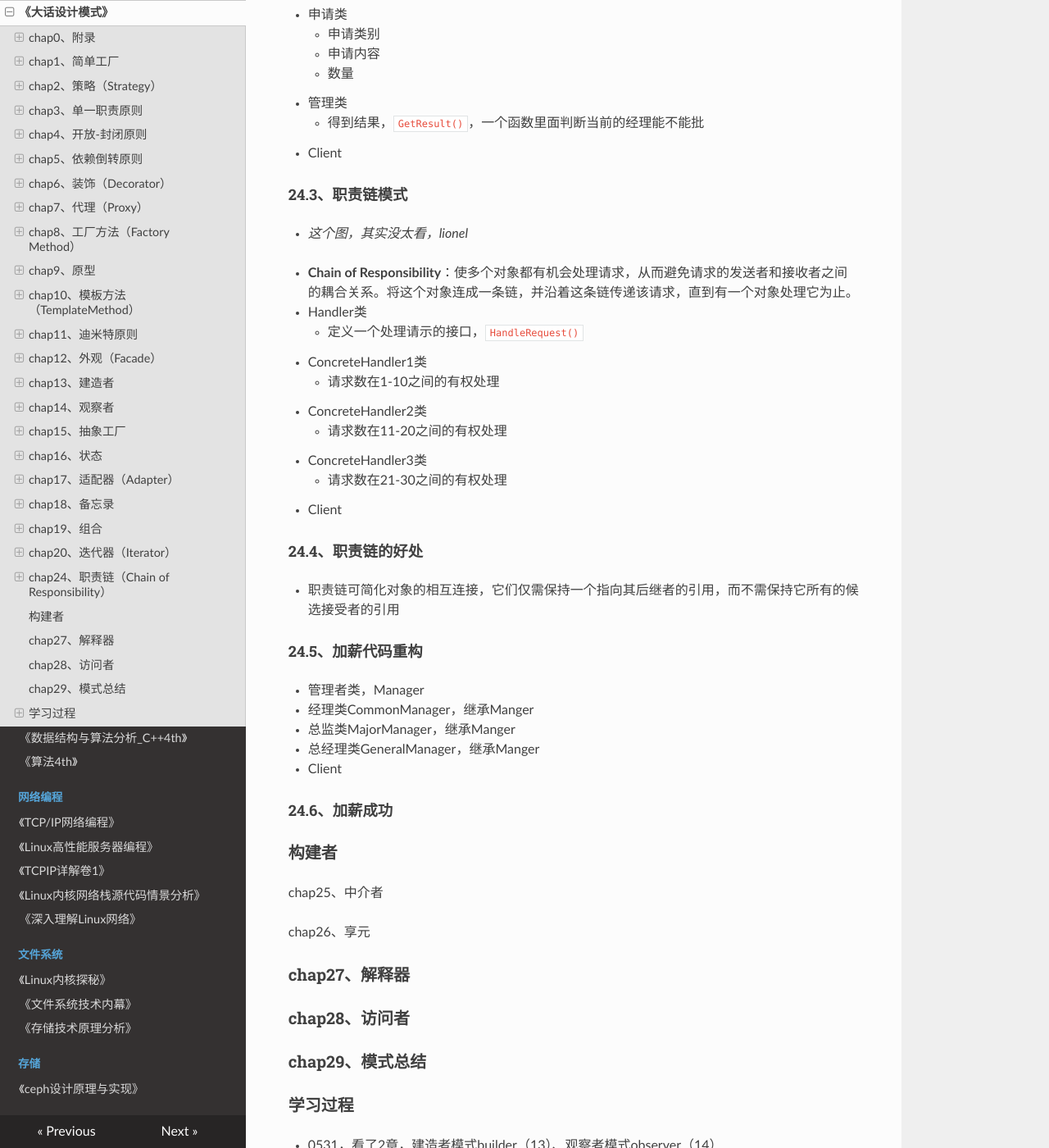
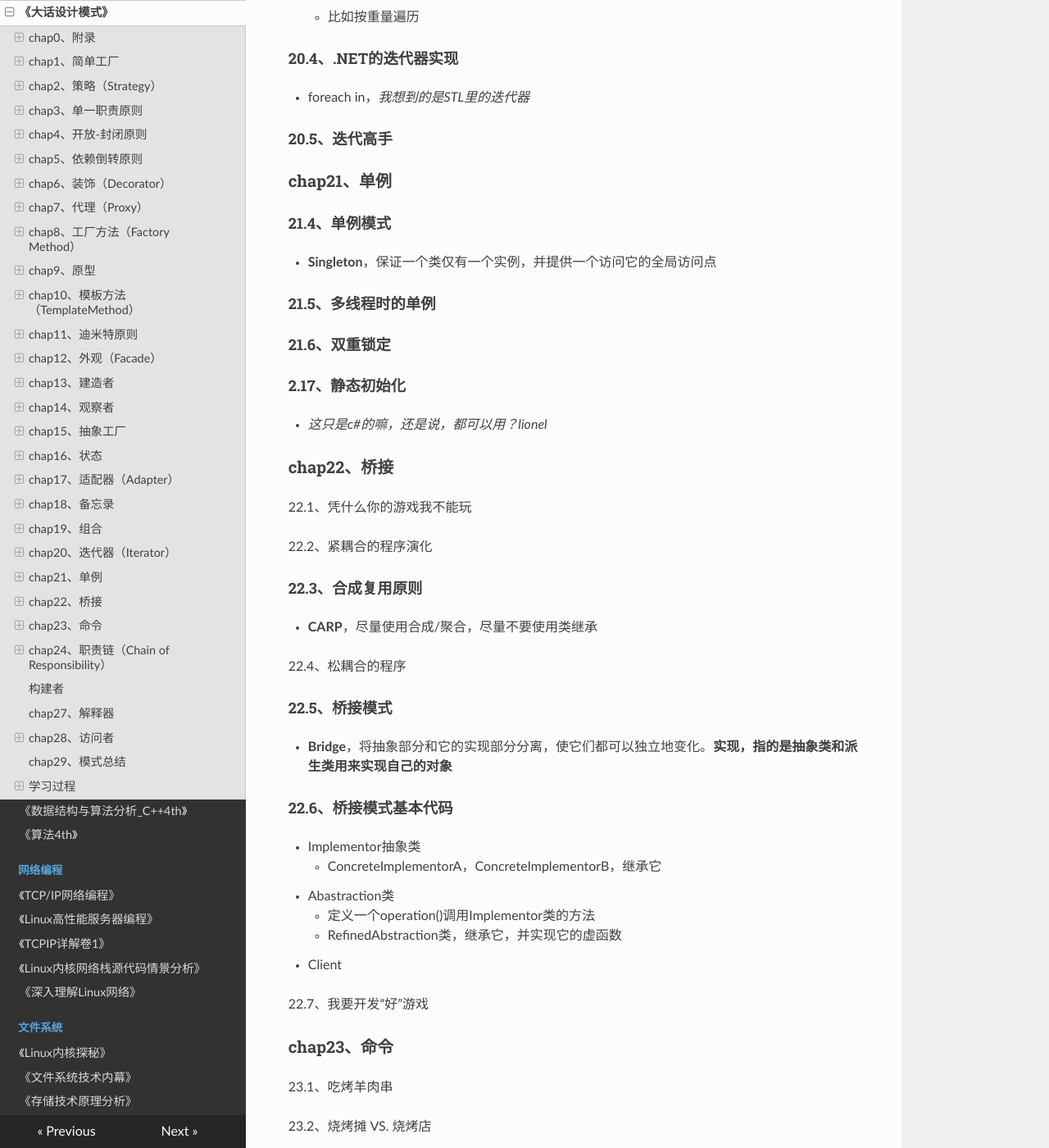
Before and after one commit to wolflion/booknotes, an MkDocs documentation site: the page built from docs/408/大话设计模式.md, in a window 1280 px wide and 1400 px high, scrolled down 19163 px. Shown: the whole window at 82% size. Built offline with MkDocs 1.6.1, drawn with Linux system fonts in a browser that asks for light colours; nearby versions of some CDN libraries; some of the changed text lies outside the part shown.

Commit message:
Update 大话设计模式.md

```diff
--- a/docs/408/大话设计模式.md
+++ b/docs/408/大话设计模式.md
@@ -3,6 +3,7 @@
 + 全书29章，想解决一下**自己写代码**
 
   + chap13(builder，初步成功)
+  + chap17（Adapter，初步成功）
 
 + 3个分类，7个原则
 
@@ -16,6 +17,7 @@
 + 结构型（7），**解决怎么组装现有类**，设计它们的交互模式  **适、享、代、组、装、外、桥**
 
   + 适配器（兼容老接口）、装饰器（增加额外功能）、代理（控制访问）、外观（封装底层）、桥接（分离抽象与实现）、组合（树形父子关系）、享元（复制对象）
+  + 桥接（抽象的手机品牌类，与，抽象的手机软件类，之间是**聚合**的，这条聚合线，看起来像一座桥），然后具体品牌和具体软件去各自继承，然后在clinet去构建，然后用具体手机品牌去跑具体的应用软件。
 
 + 行为型（11），**算法和对象间的职责分配**，描述对象与类的模式，以及它们之间的通信模式 **命、中、观、策、解、责、备、迭、状、模、访**
 
@@ -28,9 +30,9 @@
   + chap5、依赖倒转原则
     + 里面有**里氏替换原则**
   + chap11、迪米特原则
-  + 差了2个
+  + chap22、合成复用（用组合和聚合，少用继承）【22.3节】
+  + 差了1个
     + 接口隔离
-    + 合成复用（用组合和聚合，少用继承）
 
 + 类与类之间的关系（6种）
 
@@ -677,6 +679,20 @@
 
 #### 19.3、透明方式与安全方式
 
+#### 19.4、何时使用组合模式
+
+#### 19.5、公司管理系统
+
++ 公司class（）
+  + 有纯虚的add、remove、depth、dispaly()方法
+  + 具体公司类，继承并实现它
+  + 人力资源部，继承并实现它（add和remove是空的）
+  + 财务部，继承并实现它（add和remove是空的）
++ Clinet
+  + 用具体公司类，实现总公司的时候，add了 人力资源部、财务部
+  + 用具体公司类，实现分公司时，add了人力资源部，财务部  【**这时调用总公司的add()方法，把分公司放进去**】
+  + 办事处也是类似
+
 ### chap20、迭代器（Iterator）
 
 #### 20.1、乘车买票，不管你是谁！
@@ -688,6 +704,8 @@
 + **Iterator**：提供一种方法顺序访问一个聚合对象中各个元素，而不暴露该对象的内部表示。
 
 #### 20.3、迭代器实现
+
++ *lionel，真的写代码后发现不对，c#有个object类型呢，C++没有，怎么转呢？所以，代码暂时没有调通*
 
 + Iterator类：
   + First()
@@ -716,11 +734,64 @@
 
 #### 20.5、迭代高手
 
-chap21、单例
+### chap21、单例
 
-chap22、桥接
+#### 21.4、单例模式
 
-chap23、命令
++ **Singleton**，保证一个类仅有一个实例，并提供一个访问它的全局访问点
+
+#### 21.5、多线程时的单例
+
+#### 21.6、双重锁定
+
+#### 2.17、静态初始化
+
++ *这只是c#的嘛，还是说，都可以用？lionel*
+
+### chap22、桥接
+
+22.1、凭什么你的游戏我不能玩
+
+22.2、紧耦合的程序演化
+
+#### 22.3、合成复用原则
+
++ **CARP**，尽量使用合成/聚合，尽量不要使用类继承
+
+22.4、松耦合的程序
+
+#### 22.5、桥接模式
+
++ **Bridge**，将抽象部分和它的实现部分分离，使它们都可以独立地变化。**实现，指的是抽象类和派生类用来实现自己的对象**
+
+#### 22.6、桥接模式基本代码
+
++ Implementor抽象类
+  + ConcreteImplementorA，ConcreteImplementorB，继承它
++ Abastraction类
+  + 定义一个operation()调用Implementor类的方法
+  + RefinedAbstraction类，继承它，并实现它的虚函数
++ Client
+
+22.7、我要开发“好”游戏
+
+### chap23、命令
+
+23.1、吃烤羊肉串
+
+23.2、烧烤摊 VS. 烧烤店
+
+23.3、紧耦合设计
+
+23.4、松耦合设计
+
+23.5、松耦合后
+
+#### 23.6、命令模式
+
++ **Command**，将一个请求封装为一个对象，从而使你可用不同的请求对客户进行参数化：对请求排队或记录请求日志，以及支持可撤销的操作
+
+23.7、命令模式的作用
 
 ### chap24、职责链（Chain of Responsibility）
 
@@ -777,6 +848,10 @@ chap26、享元
 
 ### chap28、访问者
 
+#### 28.5、访问者模式
+
++ **Visitor**，表示一个作用于某对象结构中的各元素的操作。它使你可以在不改变各元素的类的前提下定义作用于这些元素的新操作。
+
 ### chap29、模式总结
 
 ### 学习过程
```
